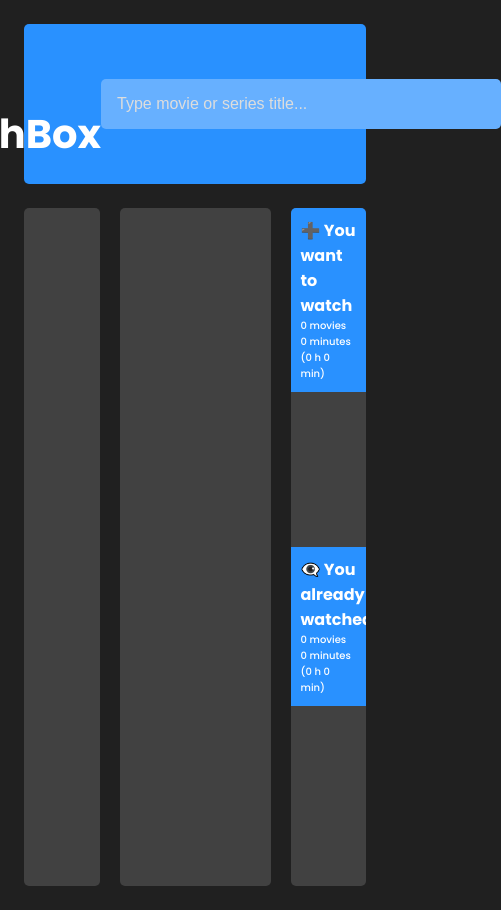
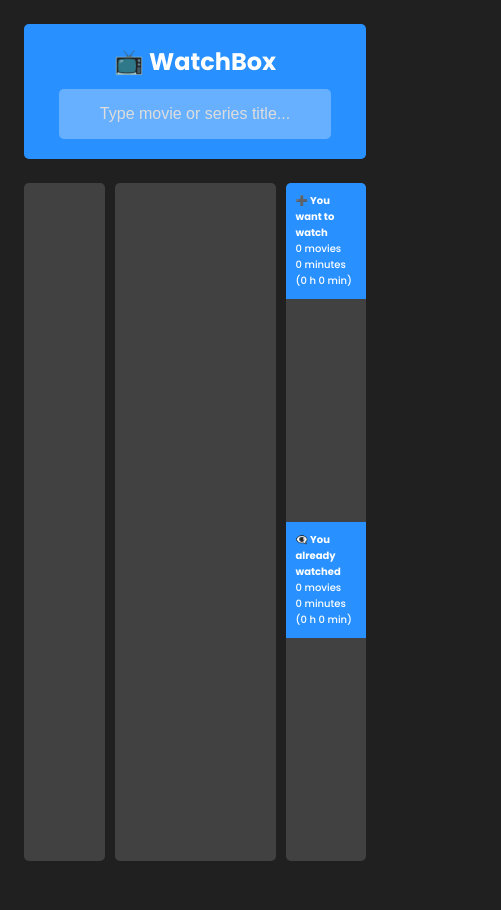
Before and after one commit to idzibart/watchbox-react.js, a React (Create React App) app: page / in a window 390 px wide. Shown: the whole page, 501 px wide, since content can reach past the window. After the commit the page ends 885 px from the top, so only its background shows below. Built offline with nearby package versions, Linux system fonts and the light colour scheme.

Commit message:
rwd added

```diff
--- a/package.json
+++ b/package.json
@@ -8,7 +8,7 @@
     "@testing-library/user-event": "^13.5.0",
     "react": "^18.2.0",
     "react-dom": "^18.2.0",
-    "react-scripts": "5.0.1",
+    "react-scripts": "^5.0.1",
     "web-vitals": "^2.1.4"
   },
   "scripts": {
--- a/src/components/main/IsWatched.module.css
+++ b/src/components/main/IsWatched.module.css
@@ -1,14 +1,25 @@
-.list{
-    height: 50%;
-    overflow: scroll;
+.list {
+  height: 50%;
+  overflow: scroll;
 }
 
-.list header{
-    background-color: var(--color-primary);
-    padding: 1rem;
-
+.list header {
+  background-color: var(--color-primary);
+  padding: 1rem;
 }
 
-.list h3{
-    font-size: 1.6rem;
+.list h3 {
+  font-size: 1.6rem;
 }
+
+@media only screen and (max-width: 1024px) {
+  .list h3 {
+    font-size: 1.2rem;
+  }
+}
+
+@media only screen and (max-width: 682px) {
+  .list h3 {
+    font-size: 1rem;
+  }
+}
--- a/src/components/main/Main.module.css
+++ b/src/components/main/Main.module.css
@@ -1,9 +1,15 @@
-.main{
+.main {
   margin: auto;
   margin-top: 2.4rem;
   display: grid;
   grid-template-columns: 1fr 2fr 1fr;
   max-width: 1200px;
-    height: calc(100vh - 10.6rem - 3*2rem);
+  height: calc(100vh - 10.6rem - 3 * 2rem);
   gap: 2rem;
 }
+
+@media only screen and (max-width: 682px) {
+  .main {
+    gap: 1rem;
+  }
+}
--- a/src/components/main/Movie.module.css
+++ b/src/components/main/Movie.module.css
@@ -1,3 +1,9 @@
-.data{
-    font-size: 1.2rem;
+.data {
+  font-size: 1.2rem;
 }
+
+@media only screen and (max-width: 768px) {
+  .data {
+    font-size: 1rem;
+  }
+}
--- a/src/components/main/MovieInfo.module.css
+++ b/src/components/main/MovieInfo.module.css
@@ -67,3 +67,36 @@
 a:hover {
   color: var(--color-secondary);
 }
+
+@media only screen and (max-width: 1024px) {
+  .header {
+    padding: 1.4rem 1.4rem 0 2rem;
+  }
+  .title {
+    font-size: 2.2rem;
+  }
+
+  .moviebox {
+    font-size: 1.2rem;
+    gap: 1.2rem;
+    padding: 1.4rem;
+  }
+  .data p {
+    padding: 0.4rem;
+    line-height: 1.2rem;
+  }
+
+  .description {
+    gap: 1.2rem;
+    padding: 1.4rem;
+  }
+
+  .text {
+    font-size: 1.4rem;
+  }
+
+  .btn {
+    display: flex;
+    gap: 1rem;
+  }
+}
--- a/src/components/main/WantWatch.module.css
+++ b/src/components/main/WantWatch.module.css
@@ -1,14 +1,25 @@
-.list{
-    height: 50%;
-    overflow: scroll;
+.list {
+  height: 50%;
+  overflow: scroll;
 }
 
-.list header{
-    background-color: var(--color-primary);
-    padding: 1rem;
-
+.list header {
+  background-color: var(--color-primary);
+  padding: 1rem;
 }
 
-.list h3{
-    font-size: 1.6rem;
+.list h3 {
+  font-size: 1.6rem;
 }
+
+@media only screen and (max-width: 1024px) {
+  .list h3 {
+    font-size: 1.2rem;
+  }
+}
+
+@media only screen and (max-width: 682px) {
+  .list h3 {
+    font-size: 1rem;
+  }
+}
--- a/src/components/nav/Logo.module.css
+++ b/src/components/nav/Logo.module.css
@@ -1,3 +1,15 @@
-.logo{
-    font-size: 4rem;
+.logo {
+  font-size: 4rem;
 }
+
+@media only screen and (max-width: 1058px) {
+  .logo {
+    font-size: 3rem;
+  }
+}
+
+@media only screen and (max-width: 810px) {
+  .logo {
+    font-size: 2.4rem;
+  }
+}
--- a/src/components/nav/Navbar.module.css
+++ b/src/components/nav/Navbar.module.css
@@ -1,9 +1,17 @@
-.nav{
+.nav {
   display: grid;
-    grid-template-columns: 1fr 2fr 1fr;
+  grid-template-columns: 1fr auto 1fr;
+  gap: 1rem;
   background-color: var(--color-primary);
   align-items: center;
   justify-content: center;
   padding: 2rem;
   border-radius: 5px;
 }
+
+@media only screen and (max-width: 768px) {
+  .nav {
+    display: flex;
+    flex-direction: column;
+  }
+}
--- a/src/components/nav/Search.module.css
+++ b/src/components/nav/Search.module.css
@@ -1,4 +1,4 @@
-.input{
+.input {
   justify-self: center;
   border: none;
   width: 40rem;
@@ -9,16 +9,35 @@
   font-size: 1.6rem;
   font-weight: 700;
   transition: all 0.5s;
+  text-align: center;
 }
 
-
-.input:focus{
+.input:focus {
   outline: none;
   box-shadow: 0 2rem 2rem rgba(0, 0, 0, 0.1);
   transform: translateY(-1px);
 }
 
-.input::placeholder{
+.input::placeholder {
   color: var(--color-white2);
   font-weight: 500;
+  text-align: center;
 }
+
+@media only screen and (max-width: 920px) {
+  .input {
+    width: 30rem;
+  }
+}
+
+@media only screen and (max-width: 768px) {
+  .input {
+    width: 70%;
+  }
+}
+
+@media only screen and (max-width: 768px) {
+  .input {
+    width: 90%;
+  }
+}
--- a/src/components/reusable/Button.module.css
+++ b/src/components/reusable/Button.module.css
@@ -1,4 +1,4 @@
-.btn{
+.btn {
   background-color: var(--color-primary);
   color: var(--color-white);
   text-transform: uppercase;
@@ -11,7 +11,7 @@
   border-radius: 5px;
 }
 
-.btn:hover{
+.btn:hover {
   background-color: var(--color-secondary);
 }
 
@@ -19,3 +19,16 @@
   background-color: #b4b4b4; /* Zmiana koloru dla aktywnego przycisku */
   color: white; /* Dodatkowo możesz dostosować kolor tekstu */
 }
+
+@media only screen and (max-width: 1024px) {
+  .btn {
+    font-size: 1rem;
+  }
+}
+
+@media only screen and (max-width: 682px) {
+  btn {
+    font-size: 0.8rem;
+    padding: 0.8rem;
+  }
+}
--- a/src/components/reusable/List.module.css
+++ b/src/components/reusable/List.module.css
@@ -15,7 +15,6 @@
   padding: 1.4rem 1rem;
   gap: 1rem;
   border-bottom: 1px solid #525252;
-
   cursor: pointer;
 }
 
@@ -31,3 +30,28 @@
   gap: 1.4rem;
   border-bottom: 1px solid #525252;
 }
+
+@media only screen and (max-width: 1024px) {
+  .search {
+    font-size: 1rem;
+    padding: 1rem 0.4rem;
+    gap: 0.4rem;
+    font-weight: 300;
+    grid-template-columns: 5rem auto;
+  }
+}
+.rate {
+  font-size: 1rem;
+  font-weight: 300;
+  padding: 0.4rem;
+  gap: 1rem;
+}
+
+@media only screen and (max-width: 682px) {
+  .search {
+    font-size: 0.8rem;
+    padding: 0.4rem 0.2rem;
+    gap: 0.4rem;
+    grid-template-columns: 4rem auto;
+  }
+}
--- a/src/components/reusable/Loader.module.css
+++ b/src/components/reusable/Loader.module.css
@@ -1,5 +1,21 @@
-.loader{
+.loader {
+  text-align: center;
+  font-size: 2rem;
+  padding: 2.4rem;
+}
+
+@media only screen and (max-width: 1024px) {
+  .loader {
     text-align: center;
-    font-size: 2rem;
-    padding: 2.4rem;
+    font-size: 1.6rem;
+    padding: 2rem;
+  }
 }
+
+@media only screen and (max-width: 682px) {
+  .loader {
+    text-align: center;
+    font-size: 1rem;
+    padding: 1.4rem;
+  }
+}
```
Also changed, not shown: 1 other file (tests, documents, lock files or other folders). Lines whose indentation alone changed are shown as unchanged.
